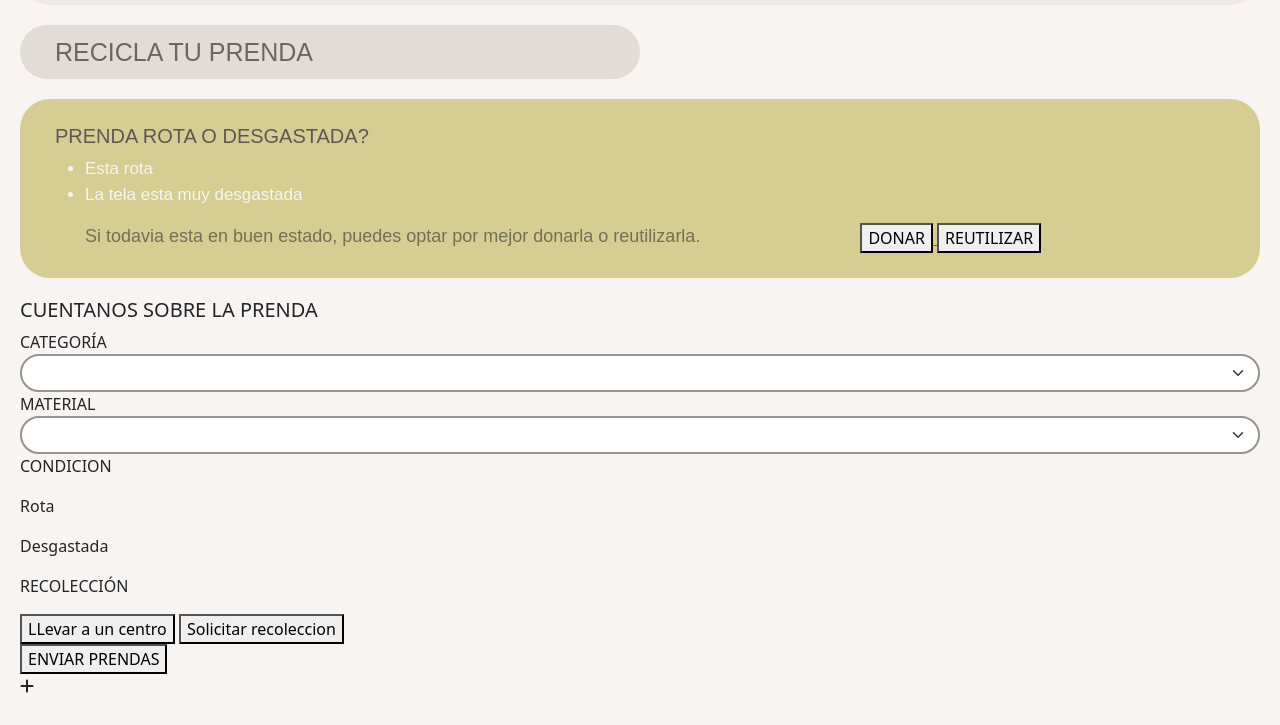
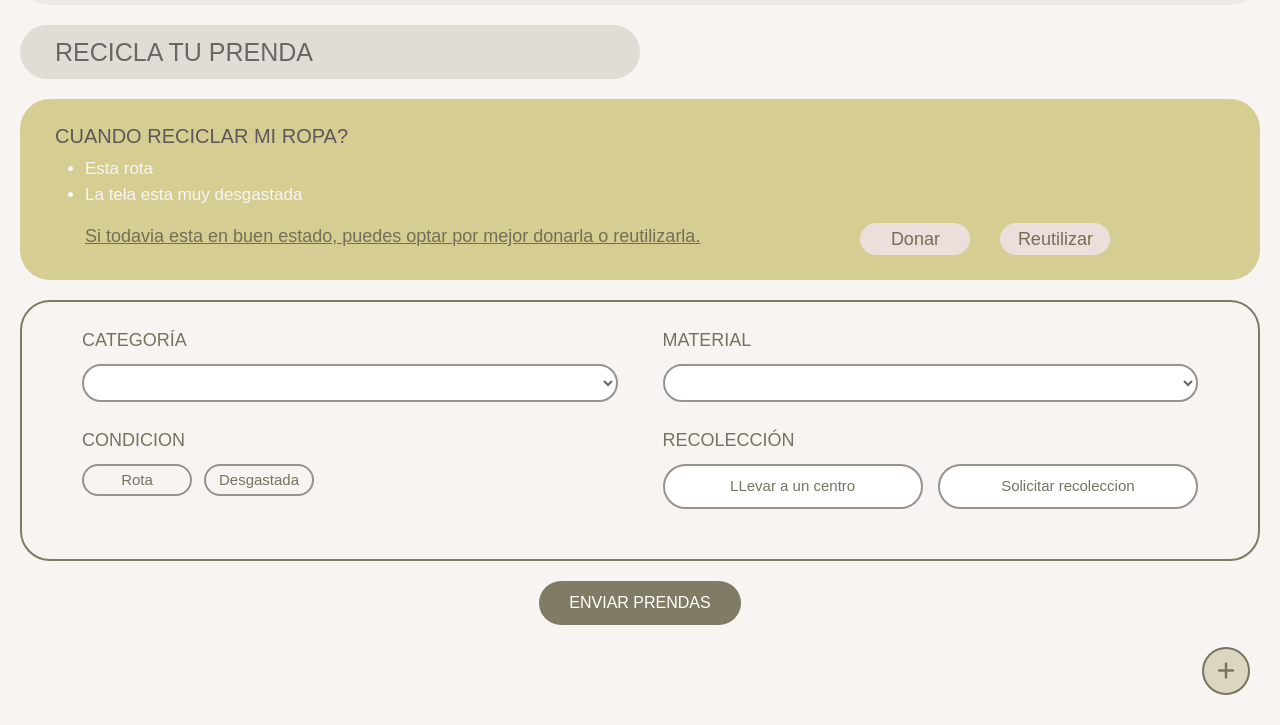
Before and after one commit to brendalfdzz/BeNew, a plain HTML site: page reciclar.html in a window 1280 px wide. Shown: the part 75-800 px from the top of the page. Drawn offline with nearby package versions, Linux system fonts and the light colour scheme; a web font is replaced by a local one.

Commit message:
css opcion-reciclar

```diff
--- a/reciclar.html
+++ b/reciclar.html
@@ -11,6 +11,9 @@
         <link href="https://fonts.cdnfonts.com/css/lovelo?styles=25962" rel="stylesheet">
         <link href="https://fonts.cdnfonts.com/css/quicksand?styles=170041,738,741" rel="stylesheet">
         <link href="https://fonts.cdnfonts.com/css/julius-sans-one" rel="stylesheet">
+        <link href="https://fonts.cdnfonts.com/css/raleway-5?styles=27267,27263" rel="stylesheet">
+        <link href="https://fonts.cdnfonts.com/css/raleway-5?styles=27267" rel="stylesheet">
+
 
         <link rel="stylesheet" href="style.css">
     </head>
@@ -32,37 +35,36 @@
             </div>
         </header>
 
-        <div class="titulo-donacion">
+        <div class="titulo-reciclaje">
             <h1>RECICLA TU PRENDA</h1>
         </div>
 
-        <div class="advertencia-donacion">
-            <h5 class="titulo-condiciones">PRENDA ROTA O DESGASTADA?</h5>
-            <div class="lista-condiciones">
+        <div class="advertencia-reciclar">
+            <h5 class="titulo-condiciones-reciclar">CUANDO RECICLAR MI ROPA?</h5>
+            <div class="lista-condiciones-reciclar">
                 <ul>
                     <li>Esta rota</li>
                     <li>La tela esta muy desgastada</li>
                 </ul>
             </div>
-            <div class="alternativas-condiciones">
-                <p>Si todavia esta en buen estado, puedes optar por mejor donarla o reutilizarla.</p>
-                <div class="botones-alternativas">
+            <div class="alternativas-condiciones-reciclar">
+                <p><u>Si todavia esta en buen estado, puedes optar por mejor donarla o reutilizarla.</u></p>
+                <div class="botones-alternativas-reciclar">
                     <a href="donar.html">
-                        <button>DONAR</button>
+                        <button>Donar</button>
                     </a>
                     <a href="reutilizar.html">
-                        <button>REUTILIZAR</button>
+                        <button>Reutilizar</button>
                     </a>
                 </div>
             </div>
         </div>
 
-        <form action="" class="grupo-formulario-reciclar">
+        <form action="" class="formulario-reciclar">
             <div class="fila-form-reciclar">
                 <div class="grupo-formulario-reciclar">
-                    <h5>CUENTANOS SOBRE LA PRENDA</h5>
-                    <label for="categoria_prenda-reciclar" class="nombre-prenda-reciclar">CATEGORÍA</label>
-                    <select id="categoria_prenda-reciclar" class="form-select" required>
+                    <label for="categoria-prenda-reciclar" class="nombre-prenda-reciclar">CATEGORÍA</label>
+                    <select id="categoria-prenda-reciclar" class="form-select-reciclar" required>
                         <option value="" selected></option>
                         <option value="camisa">Camisa</option>
                         <option value="blusa">Blusa</option>
@@ -76,14 +78,15 @@
                     </select>
                 </div>
                 <div class="grupo-formulario-reciclar">
-                    <label for="categoria_material" class="material-prenda">MATERIAL</label>
-                    <select id="categoria_material" class="form-select" required>
+                    <label for="categoria_material-reciclar" class="material-prenda">MATERIAL</label>
+                    <select id="categoria_material-reciclar" class="form-select-reciclar" required>
                         <option value="" selected></option>
-                        <option value="amarillo">Amarillo</option>
-                        <option value="azul">Azul</option>
-                        <option value="verde">Verde</option>
-                        <option value="rojo">Rojo</option>
-
+                        <option value="algodon">Algodon</option>
+                        <option value="mezclilla">Mezclilla</option>
+                        <option value="poliester">Poliester</option>
+                        <option value="lana">Lana</option>
+                        <option value="lino">Lino</option>
+                        <option value="cuero-piel">Cuero/Piel</option>
                     </select>
                 </div>
             </div>
--- a/style.css
+++ b/style.css
@@ -595,7 +595,9 @@ header {
 }
 
 .boton-enviar:hover {
-    background-color: #65614f;
+    color: #65614f;
+    background-color:#d7d2bc ;
+    border:2px solid #6a6550;
 }
 
 .boton-enviar:active {
@@ -626,3 +628,245 @@ header {
 .icono-agregar:active {
     transform: scale(0.95);
 }
+
+
+/*RECICLAR*/
+.titulo-reciclaje {
+    background-color: #e1ddd6;
+    width: 50%;
+    border-radius: 30px;
+    margin-bottom: 20px;
+}
+
+.titulo-reciclaje h1 {
+    font-family: 'Raleway', sans-serif;;
+    font-size: 25px;
+    padding-left: 35px;
+    padding-top: 12px;
+    padding-bottom: 12px;
+    color: #6b6565;
+}
+
+.advertencia-reciclar {
+    width: 100%;
+    background-color: #d6cd92;
+    border-radius: 30px;
+    margin-bottom: 20px;
+}
+
+.titulo-condiciones-reciclar {
+    font-family: 'Raleway', sans-serif;;
+    font-size: 20px;
+    padding-left: 35px;
+    padding-top: 25px;
+    color: #5e5858;
+}
+
+.lista-condiciones-reciclar ul {
+    font-family: 'Raleway', sans-serif;
+    font-size: 17px;
+    padding-left: 65px;
+    color: #f5f5f5;
+}
+
+.alternativas-condiciones-reciclar {
+    display:flex;
+    justify-content: flex-start;
+    gap: 70px;
+    padding-right: 35px;
+    padding-bottom: 25px;
+    padding-left: 65px;
+}
+
+.alternativas-condiciones-reciclar p {
+    font-family: 'Raleway', sans-serif;
+    font-size: 18px;
+    color: #736f57;
+    margin: 0;
+    padding-right: 90px;
+}
+
+.botones-alternativas-reciclar {
+    display: flex;
+    gap: 30px;
+}
+
+.botones-alternativas-reciclar button {
+    background-color: #eadfdb;
+    color: #736f57;
+    font-family: 'Raleway', sans-serif;;
+    border: none;
+    font-size: 18px;
+    border-radius: 30px;
+    padding-left: 15px;
+    padding-right: 15px;
+    padding-top: 3px;
+    padding-bottom: 3px;
+    width: 110px;
+    height: 32px;
+}
+
+.botones-alternativas-reciclar button:hover {
+    background-color: transparent;
+    border: 2px solid #736f57;
+    font-size: 17px;
+}
+
+.botones-alternativas-reciclar button:active {
+    transform: scale(0.95);
+}
+
+.formulario-reciclar {
+    width: 100%;
+    padding-top: 25px;
+    padding-bottom: 25px;
+    padding-left: 60px;
+    padding-right: 60px;
+    margin-bottom: 20px;
+    margin-top: 20px;
+    border: 2px solid #817b65;
+    border-radius: 30px;
+    background-color: transparent;
+}
+
+.fila-form-reciclar {
+    width: 100%;
+    display: grid;
+    grid-template-columns: 1fr 1fr;
+    gap: 45px;
+    padding-bottom: 25px;
+}
+
+.grupo-formulario-reciclar {
+    width: 100%;
+}
+
+.nombre-prenda-reciclar,
+.material-prenda,
+.condicion-apartado,
+.destino-apartado-reciclar {
+    margin-bottom: 10px;
+    font-family: 'Raleway', sans-serif;
+    font-size: 18px;
+    color: #777260;
+}
+
+.form-select-reciclar {
+    width: 100%;
+    height: 38px;
+    padding-left: 18px;
+    padding-right: 18px;
+    background-color: white;
+    border: 2px solid #96928d;
+    border-radius: 30px;
+    font-family: 'Raleway', sans-serif;
+    font-size: 16px;
+    color: #6b6565;
+}
+
+.condicion {
+    display: flex;
+    gap: 12px;
+}
+
+.condicion p {
+    margin: 0;
+    width: 110px;
+    height: 32px;
+    border: 2px solid #96928d;
+    border-radius: 30px;
+    display: flex;
+    justify-content: center;
+    align-items: center;
+    font-family: 'Raleway', sans-serif;
+    font-size: 15px;
+    color: #777260;
+}
+
+.condicion p:hover {
+    background-color: #d6cd92;
+    border-color: #d6cd92;
+    color: white;
+}
+
+.condicion p:active {
+    transform: scale(0.95);
+}
+
+.opciones-destino-reciclar {
+    display: flex;
+    gap: 15px;
+}
+
+.opciones-destino-reciclar button {
+    width: 50%;
+    height: 45px;
+    background-color: white;
+    border: 2px solid #96928d;
+    border-radius: 30px;
+    font-family: 'Raleway', sans-serif;
+    font-size: 15px;
+    color: #777260;
+}
+
+.opciones-destino-reciclar button:hover {
+    background-color: #d6cd92;
+    border-color: #d6cd92;
+    color: white;
+}
+
+.opciones-destino-reciclar button:active {
+    transform: scale(0.95);
+}
+
+.boton-enviar-reciclar {
+    display: block;
+    margin-left: auto;
+    margin-right: auto;
+    margin-bottom: 25px;
+    padding-top: 10px;
+    padding-bottom: 10px;
+    padding-left: 30px;
+    padding-right: 30px;
+    background-color: #817b65;
+    border: none;
+    border-radius: 30px;
+    font-family: 'Raleway', sans-serif;
+    font-size: 16px;
+    color: white;
+}
+
+.boton-enviar-reciclar:hover {
+    color: #65614f;
+    background-color:#d7d2bc ;
+    border:2px solid #6a6550;
+}
+
+.boton-enviar-reciclar:active {
+    transform: scale(0.95);
+}
+
+.icono-agregar-reciclar {
+    width: 48px;
+    height: 48px;
+    position: fixed;
+    right: 30px;
+    bottom: 30px;
+    background-color: #dad6bf;
+    border-radius: 50%;
+    display: flex;
+    justify-content: center;
+    align-items: center;
+    border: 2px solid #7a745e;
+    font-size: 20px;
+    color: #7a745e;
+}
+
+.icono-agregar-reciclar:hover {
+    background-color:#7a745e;
+    color: #e7e6dd;
+}
+
+.icono-agregar-reciclar:active {
+    transform: scale(0.95);
+}
```
Also changed, not shown: reutilizar.html (+1 -1 lines).
